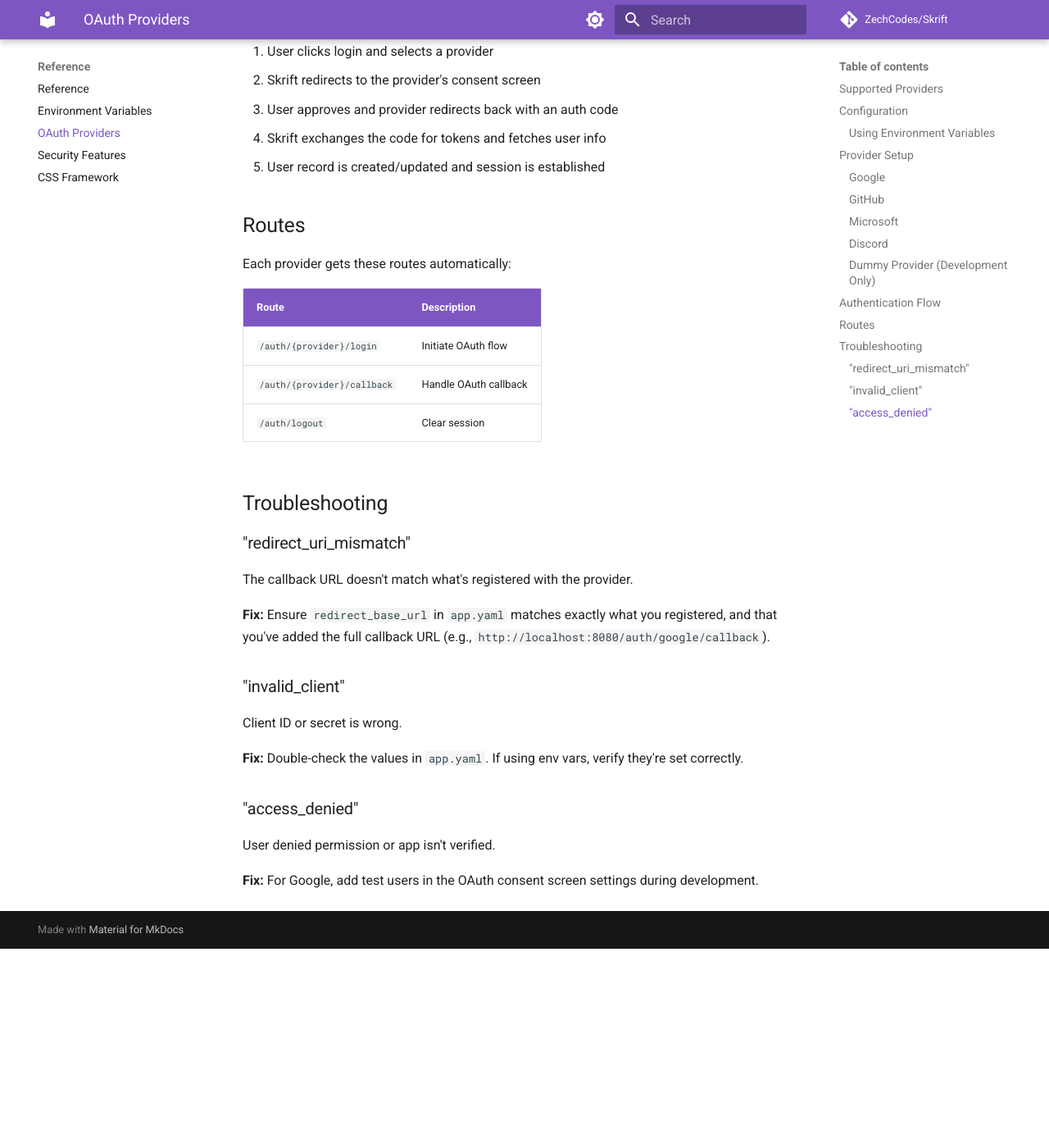
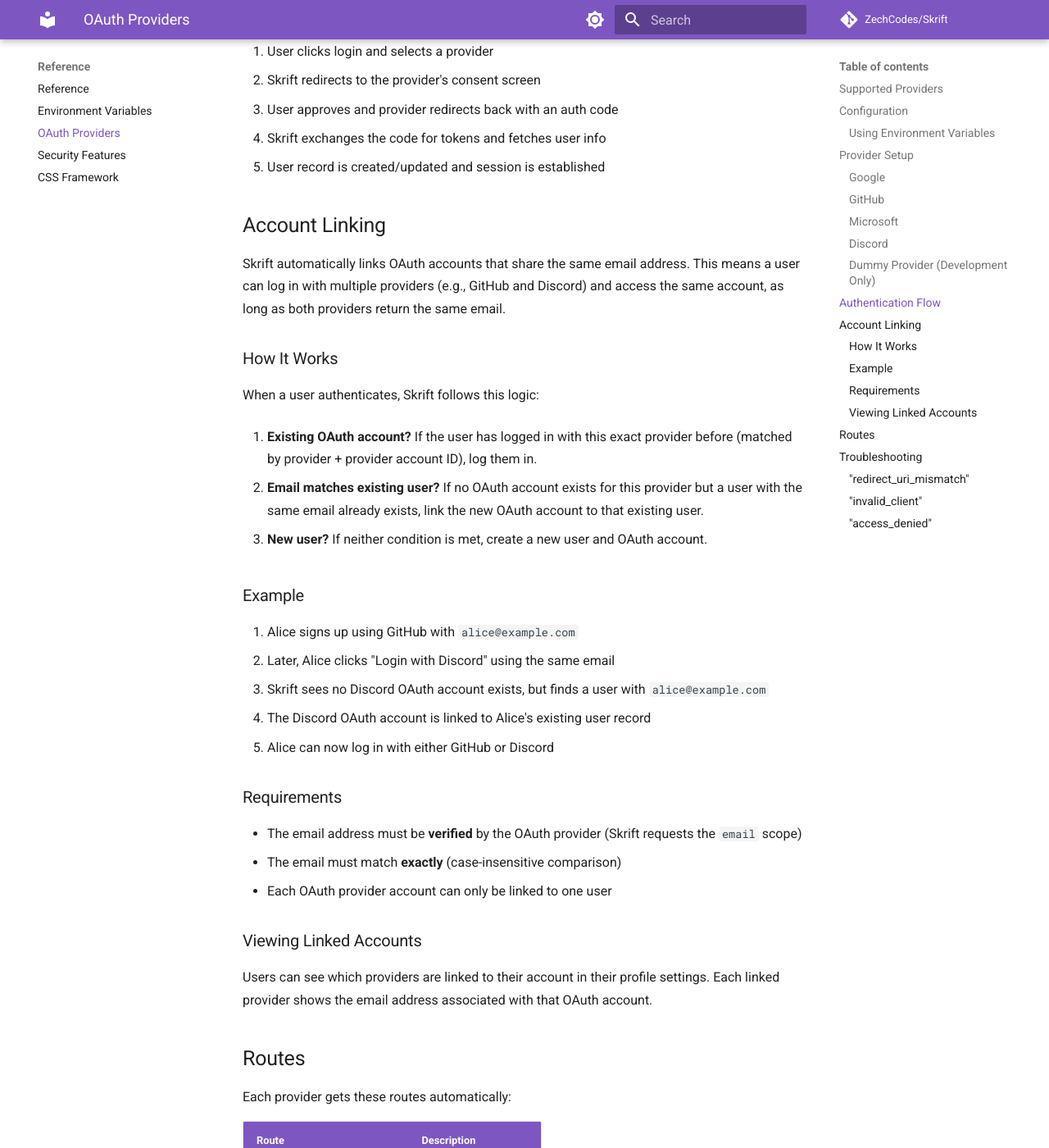
Before and after one commit to ZechCodes/Skrift, an MkDocs documentation site: the page built from docs/reference/auth-providers.md, in a window 1280 px wide and 1400 px high, scrolled down 4230 px. Shown: the whole window at 82% size. Built offline with MkDocs 1.6.1 and Material for MkDocs 9.7.7, drawn with Linux system fonts in a browser that asks for light colours; comment, search, counter and statistics services are not loaded; before the commit the page ends 5387 px from its top, so only the background shows below that.

Commit message:
Document account linking and bump to 0.1.0a3
Add documentation explaining how OAuth accounts with the same email
are automatically linked to a single user account. Users can log in
with multiple providers (e.g., GitHub, Discord) and access the same
account as long as the email matches.

Co-Authored-By: Claude Opus 4.5 <noreply@anthropic.com>

```diff
--- a/docs/reference/auth-providers.md
+++ b/docs/reference/auth-providers.md
@@ -157,6 +157,38 @@ auth:
 4. Skrift exchanges the code for tokens and fetches user info
 5. User record is created/updated and session is established
 
+## Account Linking
+
+Skrift automatically links OAuth accounts that share the same email address. This means a user can log in with multiple providers (e.g., GitHub and Discord) and access the same account, as long as both providers return the same email.
+
+### How It Works
+
+When a user authenticates, Skrift follows this logic:
+
+1. **Existing OAuth account?** If the user has logged in with this exact provider before (matched by provider + provider account ID), log them in.
+
+2. **Email matches existing user?** If no OAuth account exists for this provider but a user with the same email already exists, link the new OAuth account to that existing user.
+
+3. **New user?** If neither condition is met, create a new user and OAuth account.
+
+### Example
+
+1. Alice signs up using GitHub with `alice@example.com`
+2. Later, Alice clicks "Login with Discord" using the same email
+3. Skrift sees no Discord OAuth account exists, but finds a user with `alice@example.com`
+4. The Discord OAuth account is linked to Alice's existing user record
+5. Alice can now log in with either GitHub or Discord
+
+### Requirements
+
+- The email address must be **verified** by the OAuth provider (Skrift requests the `email` scope)
+- The email must match **exactly** (case-insensitive comparison)
+- Each OAuth provider account can only be linked to one user
+
+### Viewing Linked Accounts
+
+Users can see which providers are linked to their account in their profile settings. Each linked provider shows the email address associated with that OAuth account.
+
 ## Routes
 
 Each provider gets these routes automatically:
--- a/pyproject.toml
+++ b/pyproject.toml
@@ -1,6 +1,6 @@
 [project]
 name = "skrift"
-version = "0.1.0a2"
+version = "0.1.0a3"
 description = "A lightweight async Python CMS for crafting modern websites"
 readme = "README.md"
 requires-python = ">=3.13"
```
